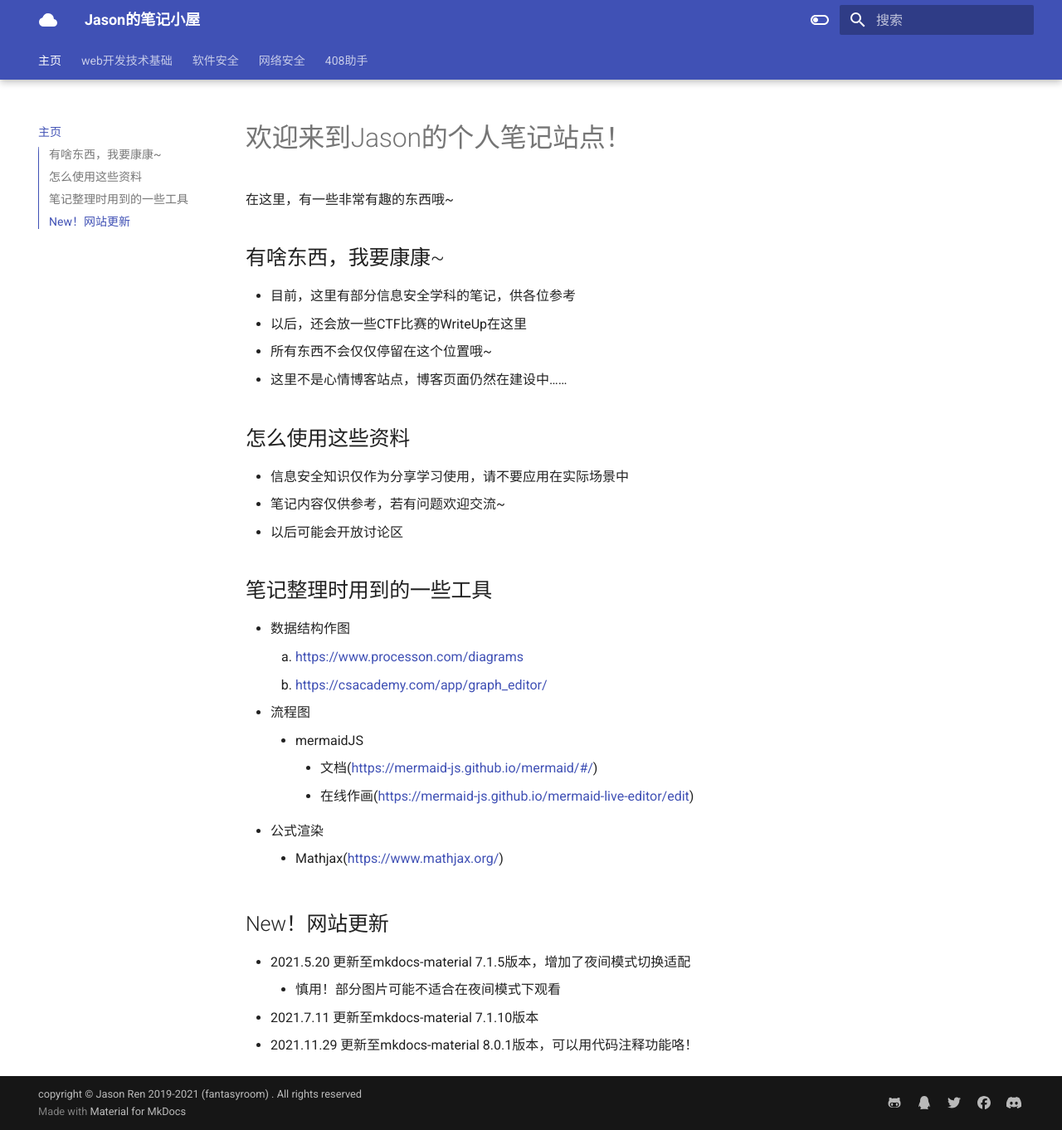
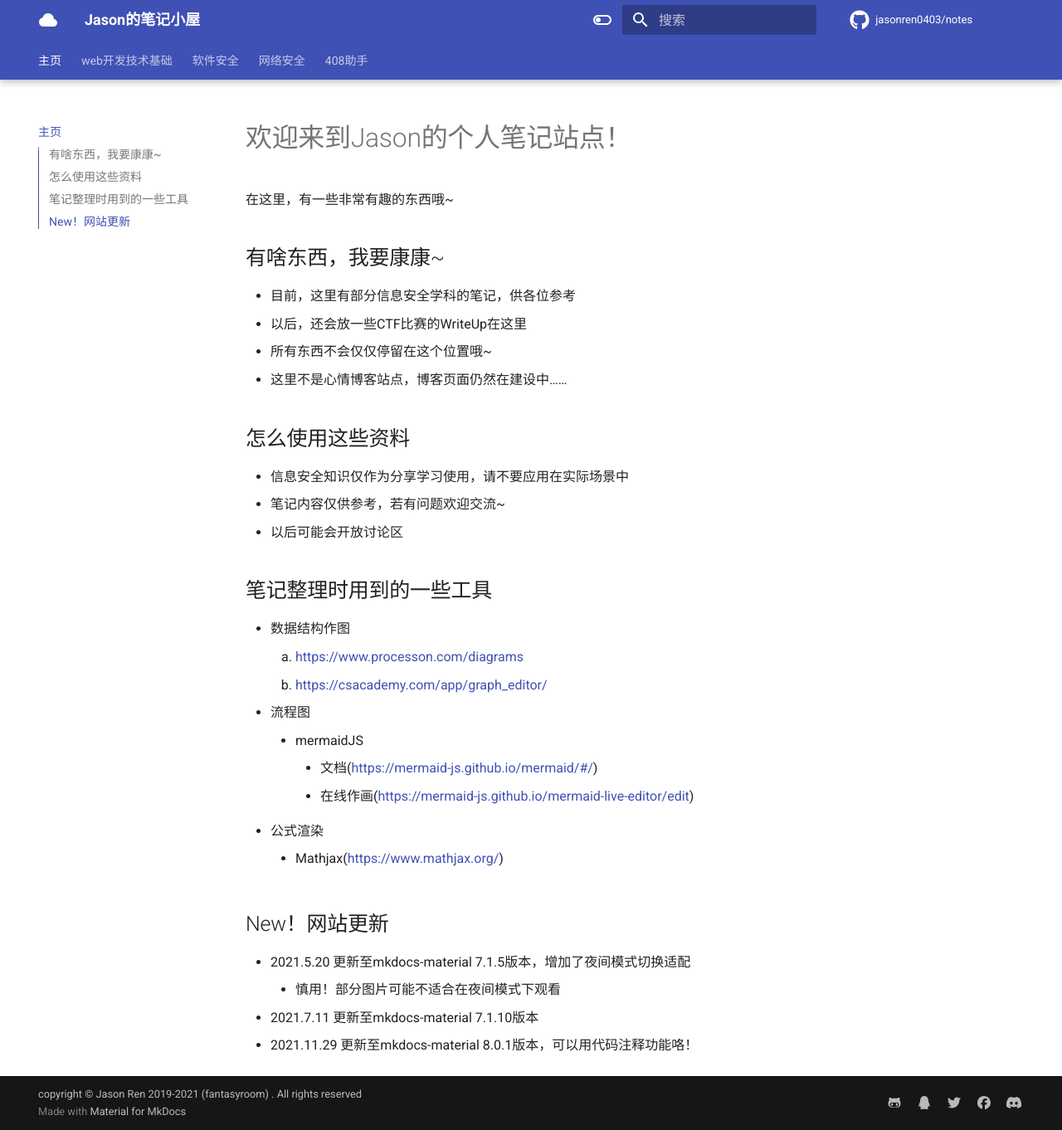
Before and after one commit to jasonren0403/notes, an MkDocs documentation site: the page built from notes_dev/index.md, in a window 1280 px wide and 1362 px high. Shown: the whole window at 83% size. Built offline with MkDocs 1.6.1 and Material for MkDocs 9.7.7, drawn with Linux system fonts in a browser that asks for light colours; comment, search, counter and statistics services are not loaded.

Commit message:
make it easy editable

```diff
--- a/mkdocs.yml
+++ b/mkdocs.yml
@@ -73,7 +73,7 @@
         name: 切换至白天模式
   icon:
     logo: material/cloud
-    repo: fontawesome/brands/github-alt
+    repo: fontawesome/brands/github
   features:
     - navigation.tabs
     - navigation.tabs.sticky
@@ -97,6 +97,9 @@
 use_directory_urls: false
 docs_dir: 'notes_dev'
 site_dir: 'notes'
+repo_url: https://github.com/jasonren0403/notes
+repo_name: jasonren0403/notes
+edit_uri: edit/main/notes_dev/
 extra:
   ## uncomment before publish ##
   analytics:
@@ -186,7 +189,7 @@
       custom_fences:
         - name: mermaid
           class: mermaid
-          format: !!python/name:mermaid2.fence_mermaid_custom
+          format: !!python/name:pymdownx.superfences.fence_code_format
   - pymdownx.tasklist:
       custom_checkbox: true
   - pymdownx.tabbed:
```
